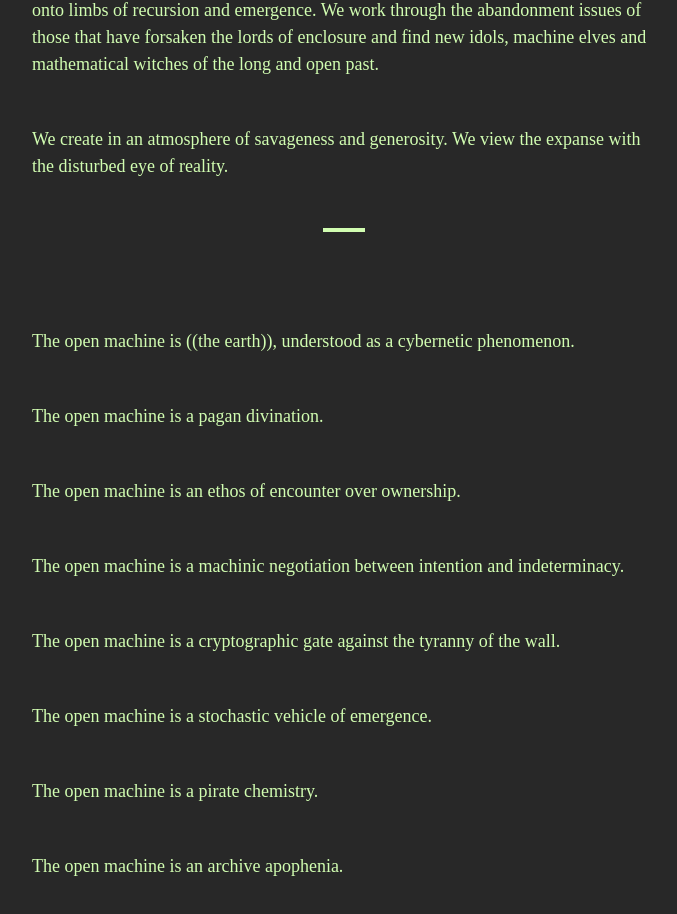
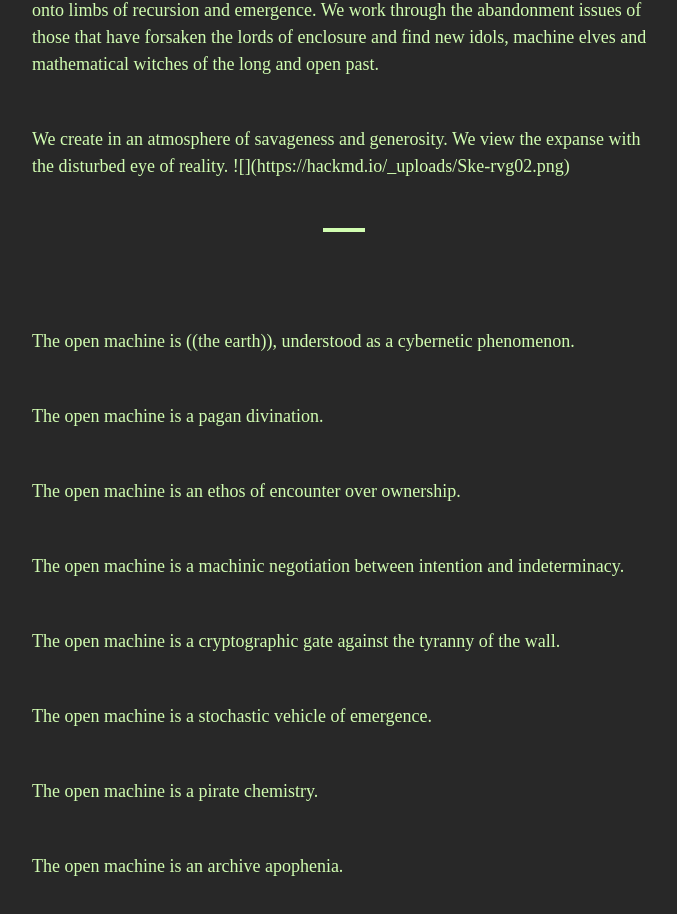
Before and after one commit to oovg/the-open-template, a Next.js app: page / in a window 1280 px wide. Shown: the part 3015-3929 px from the top of the page, without its empty margins (296-973 px from the left). Built offline with nearby package versions, Linux system fonts and the light colour scheme; a web font is replaced by a local one; what @rainbow-me/rainbowkit, wagmi would draw is missing.

Commit message:
Update Section.tsx

```diff
--- a/src/components/Section.tsx
+++ b/src/components/Section.tsx
@@ -17,7 +17,8 @@ export const Section = () => (
             <Text textStyle="paragraph">In the ethos of free work is a negotiation, a pact where the audacity of liberty is checked by the patience of emergence. The journeyman makes acquaintance with the networked earth. “The love of change which becomes morbid and feverish in following the haste of the hunter and the rage of the combatant, is at once soothed and satisfied as it watches the wandering of the tendril, and the budding of the flower. … The sculptor who sought for his models among the forest leaves, could not but quickly and deeply feel that complexity need not involve the loss of grace, nor richness that of repose.” The gothic labors are distinct for this naturalism, this realism, built out of “a profound sympathy with the fulness and wealth of the material universe.”</Text>
             <Text textStyle="paragraph">In the memelore and production of the builders of the decentralized web, we find these same attributes. We find the savage grasp of materiality - yes, even the materiality of transistor charges and logic gates - loved and embraced for all its robustness. When the relationship to the elements isn’t alienated by the distracted and antireal metaphysics of hierarchy, that abundance unfolds, so that the intention of the producer is fused with the intrigue and chance of the material instance. That’s the question- how can we bring the material instance to bear in building, conceptualizing, and manifesting the flamboyantly fractal and utterly irreverent scale invariance of the network, the (anti-)thing that touches and ignites the rough whole? In work is an imaginatively sober play.</Text>
             <Text textStyle="paragraph">Borrowing from the ethos of the builders, we announce The Open Machine, a publication press for the advancement of concepts adequate to the network. We forego authority and professionalism for nonlinearity and free association. We call to task interdisciplinary and transhistorical inputs for the sake of conceptual pandemonium. We study the rhythms and arrows of meme propagation so as to venture farther out onto limbs of recursion and emergence. We work through the abandonment issues of those that have forsaken the lords of enclosure and find new idols, machine elves and mathematical witches of the long and open past.</Text>
-            <Text textStyle="paragraph">We create in an atmosphere of savageness and generosity. We view the expanse with the disturbed eye of reality.</Text>
+            <Text textStyle="paragraph">We create in an atmosphere of savageness and generosity. We view the expanse with the disturbed eye of reality. ![](https://hackmd.io/_uploads/Ske-rvg02.png)
+</Text>
         </Box>
         <Rule />
     </Box>
```
